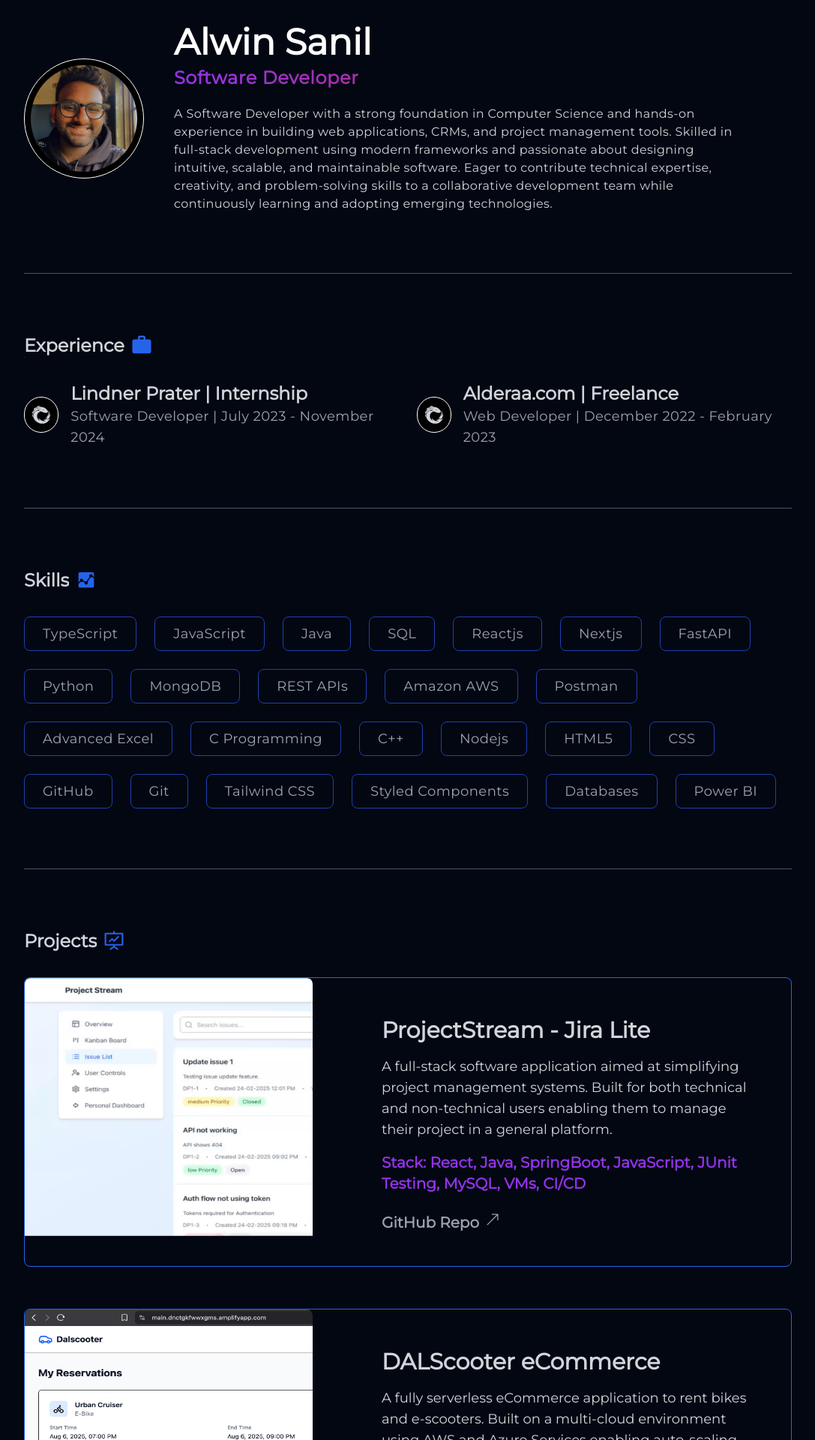
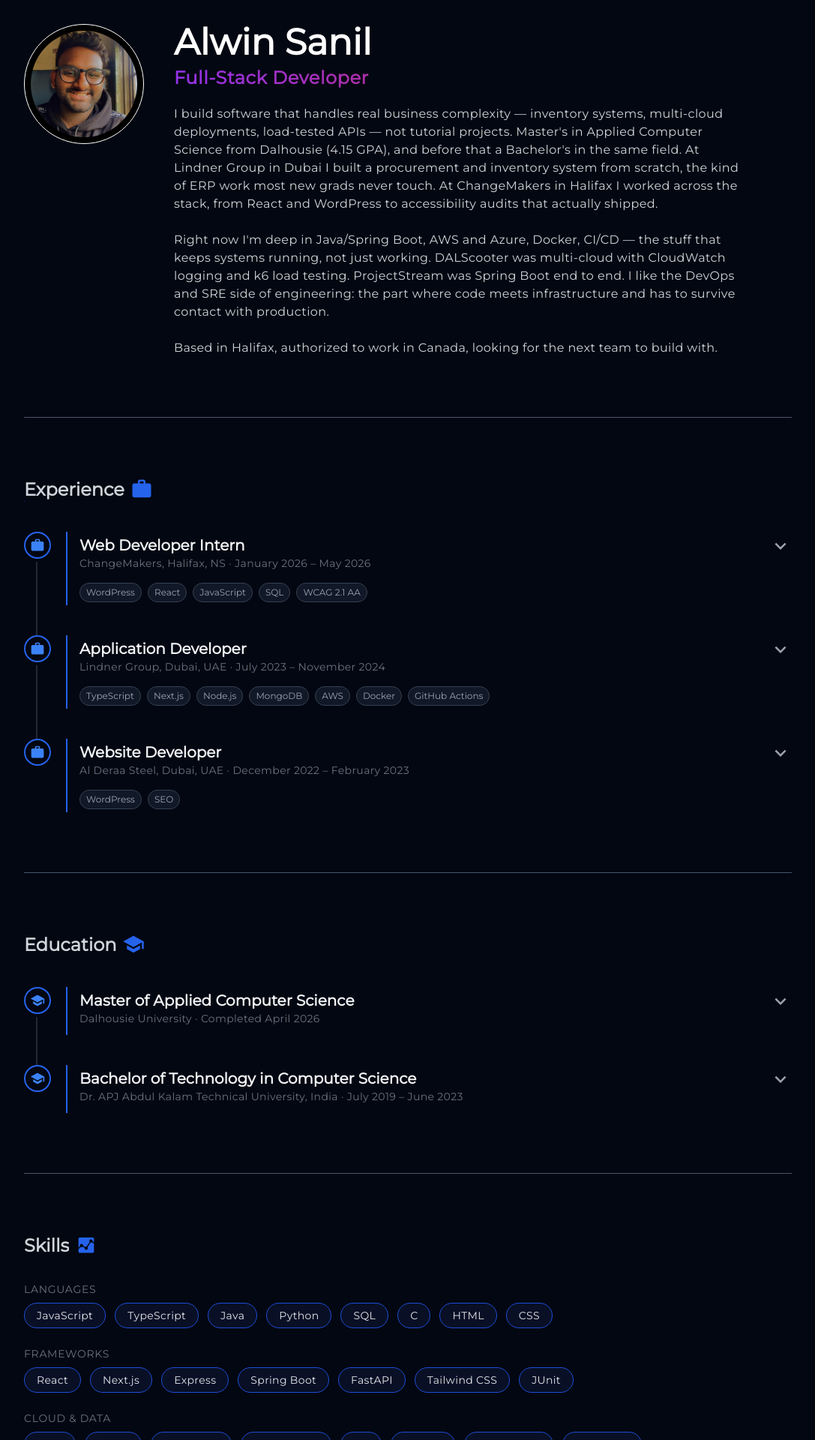
Before and after one commit to alwinsanil/Alwinsanil, a Next.js app: page / in a window 1280 px wide. Shown: the part 200-2120 px from the top of the page at 75% size, without its empty margins (96-1183 px from the left). Built offline with nearby package versions, Linux system fonts and the light colour scheme.

Commit message:
2026 Revamp

```diff
--- a/app/page.tsx
+++ b/app/page.tsx
@@ -8,6 +8,7 @@ import Contact from '@/components/Contact';
 import Footer from '@/components/Footer';
 import NavBar from '@/components/NavBar';
 import Certifications from '@/components/Certifications';
+import Education from '@/components/Education';
 
 export default function Home() {
   return (
@@ -17,6 +18,7 @@ export default function Home() {
         <Banner />
         {/* <AboutMe /> */}
         <Experience />
+        <Education />
         <Skills />
         <Projects />
         <Certifications />
--- a/components/Banner.tsx
+++ b/components/Banner.tsx
@@ -3,7 +3,7 @@ import profilePic from '../public/img/profilepic.jpg'
 
 const Banner = () => {
   return (
-    <div className="flex flex-col md:flex-row items-center gap-10 wrapper">
+    <div className="flex flex-col md:flex-row items-top gap-10 wrapper">
       {/*Image*/}
       <div className="w-40 h-40 rounded-full bg-black">
         <Image
@@ -16,16 +16,21 @@ const Banner = () => {
       <div className="w-3/4 flex flex-col text-center md:text-start gap-2">
         <h1 className="text-5xl font-bold text-white">Alwin Sanil</h1>
         <h3 className="text-xl md:text-2xl font-semibold bg-clip-text text-transparent bg-gradient-to-r from-purple-600 to-red-600 tracking-wide">
-          Software Developer
+          Full-Stack Developer
         </h3>
         <p className="text-base tracking-wide pt-3 text-center md:text-left">
-          A Software Developer with a strong foundation in Computer Science and
-          hands-on experience in building web applications, CRMs, and
-          project management tools. Skilled in full-stack development using
-          modern frameworks and passionate about designing intuitive, scalable,
-          and maintainable software. Eager to contribute technical expertise,
-          creativity, and problem-solving skills to a collaborative development
-          team while continuously learning and adopting emerging technologies.
+          I build software that handles real business complexity — inventory systems, multi-cloud deployments, load-tested APIs — not tutorial projects.
+          Master's in Applied Computer Science from Dalhousie (4.15 GPA), and before that a Bachelor's in the same field.
+          At Lindner Group in Dubai I built a procurement and inventory system from scratch, the kind of ERP work most new grads never touch.
+          At ChangeMakers in Halifax I worked across the stack, from React and WordPress to accessibility audits that actually shipped.
+          <br />
+          <br />
+          Right now I'm deep in Java/Spring Boot, AWS and Azure, Docker, CI/CD — the stuff that keeps systems running, not just working.
+          DALScooter was multi-cloud with CloudWatch logging and k6 load testing. ProjectStream was Spring Boot end to end. I like the
+          DevOps and SRE side of engineering: the part where code meets infrastructure and has to survive contact with production.
+          <br />
+          <br />
+          Based in Halifax, authorized to work in Canada, looking for the next team to build with.
         </p>
       </div>
     </div>
--- /dev/null
+++ b/components/Education.tsx
@@ -0,0 +1,38 @@
+import ExpCard from './ExpCard'
+import Title from './Title'
+import { MdSchool } from 'react-icons/md'
+
+const educationData = [
+  {
+    title: 'Master of Applied Computer Science',
+    org: 'Dalhousie University',
+    period: 'Completed April 2026',
+    description: 'GPA 4.15/4.30. Advanced coursework building on undergraduate CS foundation.',
+  },
+  {
+    title: 'Bachelor of Technology in Computer Science',
+    org: 'Dr. APJ Abdul Kalam Technical University, India',
+    period: 'July 2019 – June 2023',
+    description: 'CGPA 8.37/10. Built the core foundation in data structures, algorithms, and systems design that carried into professional work at Lindner Group straight after graduating.',
+  },
+];
+
+const Education = () => {
+  return (
+    <div id="education" className="wrapper">
+      <Title text="Education" icon={<MdSchool />} />
+      <div className="mt-2">
+        {educationData.map((entry, i) => (
+          <ExpCard
+            key={`${entry.org}-${i}`}
+            accent="education"
+            {...entry}
+            isLast={i === educationData.length - 1}
+          />
+        ))}
+      </div>
+    </div>
+  );
+}
+
+export default Education
--- a/components/ExpCard.tsx
+++ b/components/ExpCard.tsx
@@ -1,23 +1,73 @@
-import { ReactNode } from 'react';
+'use client';
+import { useState } from 'react';
+import { MdWork, MdSchool, MdExpandMore } from 'react-icons/md';
 
 interface ExpDet {
-    name: string;
-    desc: string;
-    icon: ReactNode;
+  accent: 'work' | 'education';
+  title: string;
+  org: string;
+  period: string;
+  description?: string;
+  duties?: string[];
+  tags?: string[];
+  isLast?: boolean;
 }
 
-const ExpCard = ({name, desc, icon}: ExpDet) => {
+const accentMap = {
+  work: { border: 'border-blue-600', text: 'text-blue-500', bar: 'border-l-blue-600' },
+  education: { border: 'border-blue-600', text: 'text-blue-500', bar: 'border-l-blue-600' },
+};
+
+const ExpCard = ({ accent, title, org, period, description, duties, tags, isLast }: ExpDet) => {
+  const [open, setOpen] = useState(false);
+  const c = accentMap[accent];
+  const icon = accent === 'work' ? <MdWork className="text-xl" /> : <MdSchool className="text-xl" />;
+  const hasDetail = !!description || (duties && duties.length > 0);
+
   return (
-    <div className='flex items-center gap-4'>
-            <span className='w-12 h-12 rounded-full bg-black border-[1px] border-white flex items-center justify-center'>
-                {icon}
-            </span>
-            <div>
-                <h3 className='text-2xl font-bold'>{name}</h3>
-                <p className='text-lg tracking-wide text-gray-400'>{desc}</p>
+    <div className="relative pl-14 pb-10 last:pb-0">
+      {!isLast && <span className="absolute left-4 top-10 bottom-0 w-[2px] bg-gray-800" />}
+      <span className={`absolute left-0 top-0 w-9 h-9 rounded-full bg-gray-950 border-2 ${c.border} ${c.text} flex items-center justify-center`}>
+        {icon}
+      </span>
+
+      <div
+        onClick={() => hasDetail && setOpen(!open)}
+        className={`group border-l-2 ${c.bar} pl-4 py-1 rounded-r-md transition-colors duration-200 ${hasDetail ? 'cursor-pointer hover:bg-gray-900/60' : ''}`}
+      >
+        <div className="flex items-start justify-between gap-2">
+          <div>
+            <h3 className="text-xl font-bold text-gray-100">{title}</h3>
+            <p className="text-sm tracking-wide text-gray-500 mb-2">{org} &middot; {period}</p>
+          </div>
+          {hasDetail && (
+            <MdExpandMore className={`text-3xl text-gray-400 shrink-0 transition-transform duration-300 group-hover:text-blue-400 ${open ? 'rotate-180' : ''}`} />
+          )}
+        </div>
+
+        {tags && tags.length > 0 && (
+          <div className="flex flex-wrap gap-2 mt-2">
+            {tags.map((tag) => (
+              <span key={tag} className="text-xs px-2 py-1 rounded-full bg-gray-900 border border-gray-700 text-gray-400">{tag}</span>
+            ))}
+          </div>
+        )}
+
+        {hasDetail && (
+          <div className={`grid transition-all duration-300 ${open ? 'grid-rows-[1fr] opacity-100 mt-3' : 'grid-rows-[0fr] opacity-0'}`}>
+            <div className="overflow-hidden">
+              {description && <p className="text-base text-gray-400 leading-relaxed max-w-xl mb-2">{description}</p>}
+              {duties && duties.length > 0 && (
+                <ul className="list-disc list-inside space-y-1 text-gray-400 text-sm">
+                  {duties.map((d) => <li key={d}>{d}</li>)}
+                </ul>
+              )}
             </div>
-        </div>
-  )
-}
+          </div>
+        )}
+      </div>
+    </div>
+  );
+};
 
-export default ExpCard
+export default ExpCard;
--- a/components/Experience.tsx
+++ b/components/Experience.tsx
@@ -1,27 +1,60 @@
-import { SiReactivex } from 'react-icons/si'
 import ExpCard from './ExpCard'
 import Title from './Title'
-import {MdWork} from 'react-icons/md'
+import { MdWork } from 'react-icons/md'
 
+const experienceData = [
+  {
+    title: 'Web Developer Intern',
+    org: 'ChangeMakers, Halifax, NS',
+    period: 'January 2026 – May 2026',
+    description:
+      'Developed, maintained and audited multiple client websites, including accessibility audits and fixes, across a variety of tech stacks.',
+    duties: [
+      'Served as sole developer on 3 client projects evaluating feasibility, flagging tradeoffs to project managers, and redirecting scope when needed, owning full delivery from spec to launch.',
+      'Delivered all commitments on time across 6 simultaneous client projects, including 2 with fixed tight deadlines, building across WordPress, JavaScript, React, and SQL.',
+      'Systematically debugged and resolved a critical, long-standing cross-site rendering issue within the first 4 weeks of joining, successfully clearing a legacy backlog item.',
+      'Audited and resolved WCAG 2.1 AA accessibility violations across 4+ client sites, working through contrast, keyboard navigation, and ARIA label fixes that had accumulated across multiple codebases.',
+    ],
+    tags: ['WordPress', 'React', 'JavaScript', 'SQL', 'WCAG 2.1 AA'],
+  },
+  {
+    title: 'Application Developer',
+    org: 'Lindner Group, Dubai, UAE',
+    period: 'July 2023 – November 2024',
+    description:
+      'Built an internal procurement and inventory system from scratch, replacing a spreadsheet-based workflow used daily by 30+ users across regional operations.',
+    duties: [
+      'Automated purchase order generation, cutting a 20+ minute manual process to under 2 minutes.',
+      'Optimized MongoDB queries, reducing average response time from 2.3s to under 400ms via index restructuring and query projection.',
+      'Deployed on AWS (EC2, S3, RDS), containerized with Docker, and configured GitHub Actions CI/CD, moving release frequency from monthly to weekly with zero failed production deployments.',
+    ],
+    tags: ['TypeScript', 'Next.js', 'Node.js', 'MongoDB', 'AWS', 'Docker', 'GitHub Actions'],
+  },
+  {
+    title: 'Website Developer',
+    org: 'Al Deraa Steel, Dubai, UAE',
+    period: 'December 2022 – February 2023',
+    description: 'Developed a company portfolio website using WordPress, built responsive and user-friendly.',
+    duties: [
+      'Implemented SEO best practices, enhancing visibility and traffic with a 10% increase in online presence.',
+    ],
+    tags: ['WordPress', 'SEO'],
+  },
+];
 
 const Experience = () => {
   return (
     <div id="experience" className="wrapper">
       <Title text="Experience" icon={<MdWork />} />
-      <div className="grid grid-cols-1 md:grid-cols-2 gap-6">
-        <ExpCard
-          name="Lindner Prater | Internship"
-          desc="Software Developer | July 2023 - November 2024"
-          icon={<SiReactivex className="text-2xl" />}
-        />
-        <ExpCard
-          name="Alderaa.com | Freelance"
-          desc="Web Developer | December 2022 - February 2023"
-          icon={<SiReactivex className="text-2xl" />}
-        />
-        {/* <ExpCard name='ABC' desc='XYZ' icon={<SiReactivex className='text-2xl' />} />
-            <ExpCard name='DEF' desc='YJK' icon={<SiReactivex className='text-2xl' />} />
-            <ExpCard name='HIJ' desc='LMN' icon={<SiReactivex className='text-2xl' />} /> */}
+      <div className="mt-2">
+        {experienceData.map((entry, i) => (
+          <ExpCard
+            key={`${entry.org}-${i}`}
+            accent="work"
+            {...entry}
+            isLast={i === experienceData.length - 1}
+          />
+        ))}
       </div>
     </div>
   );
--- a/components/SkillCard.tsx
+++ b/components/SkillCard.tsx
@@ -1,21 +1,28 @@
 interface SkDet {
-    name: string;
-    url: string;
+  name: string;
+  url: string;
+  tier?: 'primary' | 'secondary';
 }
 
-const SkillCard = ({name, url}: SkDet) => {
-  return (
-    <div>
-        <div className='flex'>
-            <a href={url} target='_blank'>
-                <p className='border border-blue-800 px-6 py-2 text-lg tracking-wide text-gray-400 hover:text-white
-                hover:border-blue-600 hover:bg-black rounded-lg duration-300'>
-                    {name}
-                </p>
-            </a>
-        </div>
-    </div>
-  )
-}
+const SkillCard = ({ name, url, tier = 'primary' }: SkDet) => {
+  const style =
+    tier === 'primary'
+      ? 'border-blue-700 bg-blue-950/30 text-gray-200 hover:bg-blue-900/40 hover:border-blue-500'
+      : 'border-gray-700 text-gray-500 hover:text-gray-300 hover:border-gray-500';
+
+  const content = (
+    <p className={`border px-4 py-1.5 text-sm tracking-wide rounded-full duration-300 ${style}`}>
+      {name}
+    </p>
+  );
+
+  return url ? (
+    <a href={url} target="_blank" rel="noopener noreferrer">
+      {content}
+    </a>
+  ) : (
+    content
+  );
+};
 
 export default SkillCard
--- a/components/Skills.tsx
+++ b/components/Skills.tsx
@@ -1,41 +1,85 @@
 import Title from './Title'
-import {DiGoogleAnalytics} from 'react-icons/di'
-//import {GiSkills} from 'react-icons/gi'
+import { DiGoogleAnalytics } from 'react-icons/di'
 import SkillCard from './SkillCard'
+
+interface SkillGroup {
+  label: string;
+  skills: { name: string; url: string }[];
+}
+
+const skillGroups: SkillGroup[] = [
+  {
+    label: 'Languages',
+    skills: [
+      { name: 'JavaScript', url: 'https://www.javascript.com/' },
+      { name: 'TypeScript', url: 'https://www.typescriptlang.org/' },
+      { name: 'Java', url: 'https://www.java.com/en/' },
+      { name: 'Python', url: 'https://www.w3schools.com/python/' },
+      { name: 'SQL', url: 'https://www.w3schools.com/sql/' },
+      { name: 'C', url: 'https://www.w3schools.com/c/c_intro.php' },
+      { name: 'HTML', url: 'https://www.w3schools.com/html/' },
+      { name: 'CSS', url: 'https://www.w3schools.com/css/' },
+    ],
+  },
+  {
+    label: 'Frameworks',
+    skills: [
+      { name: 'React', url: 'https://react.dev/' },
+      { name: 'Next.js', url: 'https://nextjs.org/' },
+      { name: 'Express', url: 'https://expressjs.com/' },
+      { name: 'Spring Boot', url: 'https://spring.io/projects/spring-boot' },
+      { name: 'FastAPI', url: 'https://fastapi.tiangolo.com/' },
+      { name: 'Tailwind CSS', url: 'https://tailwindcss.com/' },
+      { name: 'JUnit', url: 'https://junit.org/junit5/' },
+    ],
+  },
+  {
+    label: 'Cloud & Data',
+    skills: [
+      { name: 'AWS', url: 'https://aws.amazon.com/' },
+      { name: 'Azure', url: 'https://azure.microsoft.com/' },
+      { name: 'MongoDB', url: 'https://www.mongodb.com/' },
+      { name: 'PostgreSQL', url: 'https://www.postgresql.org/' },
+      { name: 'Git', url: 'https://git-scm.com/' },
+      { name: 'Docker', url: 'https://www.docker.com/' },
+      { name: 'Kubernetes', url: 'https://kubernetes.io/' },
+      { name: 'Terraform', url: 'https://www.terraform.io/' },
+    ],
+  },
+  {
+    label: 'Tools & Methods',
+    skills: [
+      { name: 'Agile/Scrum', url: '' },
+      { name: 'Figma', url: 'https://www.figma.com/' },
+      { name: 'Power BI', url: 'https://powerbi.microsoft.com/en-us/' },
+      { name: 'Automation', url: '' },
+      { name: 'Testing', url: '' },
+      { name: 'REST APIs', url: 'https://www.geeksforgeeks.org/rest-api-introduction/' },
+      { name: 'GraphQL', url: 'https://graphql.org/' },
+      { name: 'CI/CD', url: '' },
+    ],
+  },
+];
 
 const Skills = () => {
   return (
-    <div id='skills' className='wrapper'>
-        <Title text='Skills' icon={<DiGoogleAnalytics />} />
-        <div className='flex gap-6 flex-wrap'>
-            <SkillCard name='TypeScript' url='https://www.typescriptlang.org/' />
-            <SkillCard name='JavaScript' url='https://www.javascript.com/' />
-            <SkillCard name='Java' url='https://www.java.com/en/' />
-            <SkillCard name='SQL' url='https://www.w3schools.com/sql/' />
-            <SkillCard name='Reactjs' url='https://react.dev/' />
-            <SkillCard name='Nextjs' url='https://nextjs.org/' />
-            <SkillCard name='FastAPI' url='https://fastapi.tiangolo.com/' />
-            <SkillCard name='Python' url='https://www.w3schools.com/python/' />
-            <SkillCard name='MongoDB' url='https://www.mongodb.com/' />
-            <SkillCard name='REST APIs' url='https://www.geeksforgeeks.org/rest-api-introduction/' />
-            <SkillCard name='Amazon AWS' url='https://aws.amazon.com/' />
-            <SkillCard name='Postman' url='https://postman.com/' />
-            <SkillCard name='Advanced Excel' url='https://www.microsoft.com/en-us/microsoft-365/excel' />
-            <SkillCard name='C Programming' url='https://www.w3schools.com/c/c_intro.php' />
-            <SkillCard name='C++' url='https://www.w3schools.com/cpp/' />
-            <SkillCard name='Nodejs' url='https://nodejs.org/en' />
-            <SkillCard name='HTML5' url='https://www.w3schools.com/html/' />
-            <SkillCard name='CSS' url='https://www.w3schools.com/css/' />
-            <SkillCard name='GitHub' url='https://github.com/alwinsanil' />
-            <SkillCard name='Git' url='https://git-scm.com/' />
-            <SkillCard name='Tailwind CSS' url='https://tailwindcss.com/' />
-            <SkillCard name='Styled Components' url='https://styled-components.com/' />
-            <SkillCard name='Databases' url='' />
-            <SkillCard name='Power BI' url='https://powerbi.microsoft.com/en-us/' />
-            {/* <SkillCard name='Tableau' url='https://www.tableau.com/' /> */}
-        </div>
+    <div id="skills" className="wrapper">
+      <Title text="Skills" icon={<DiGoogleAnalytics />} />
+
+      <div className="space-y-6">
+        {skillGroups.map((group) => (
+          <div key={group.label}>
+            <h4 className="text-sm uppercase tracking-wider text-gray-500 mb-2">{group.label}</h4>
+            <div className="flex gap-3 flex-wrap">
+              {group.skills.map((s) => (
+                <SkillCard key={s.name} name={s.name} url={s.url} tier="primary" />
+              ))}
+            </div>
+          </div>
+        ))}
+      </div>
     </div>
-  )
+  );
 }
 
 export default Skills
```
Also changed, not shown: components/NavBar.tsx (+12 -0 lines), 1 other file (tests, documents, lock files or other folders).
